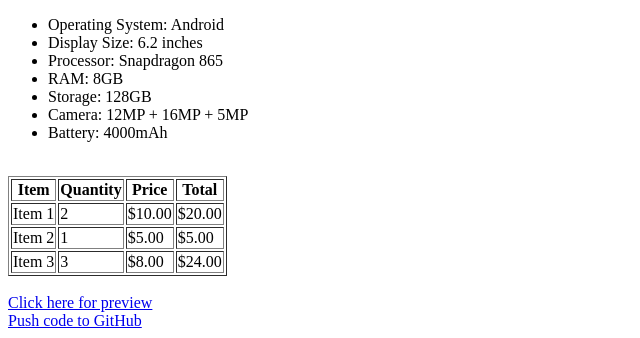
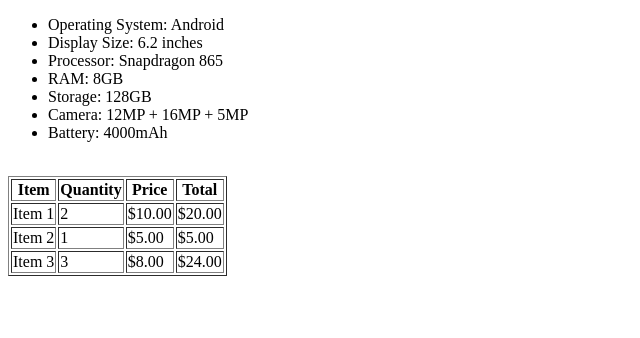
Before and after one commit to KodimelaSubbarao/HTML, a plain HTML site: page index.html in a window 1280 px wide. Shown: the part 2123-2461 px from the top of the page, without its empty margins (0-640 px from the left). After the commit the page ends 2425 px from the top, so only its background shows below. Drawn offline with Linux system fonts and the light colour scheme.

Commit message:
Update index.html

```diff
--- a/index.html
+++ b/index.html
@@ -172,11 +172,6 @@
     </tr>
   </table> <br>
 
-  <!-- Click on preview link to see output of all exercises and push into GitHub -->
-  <a href="https://preview-url.com">Click here for preview</a>
-  <br>
-  <a href="https://github.com">Push code to GitHub</a>
-
 </body>
 
 </html>
```
